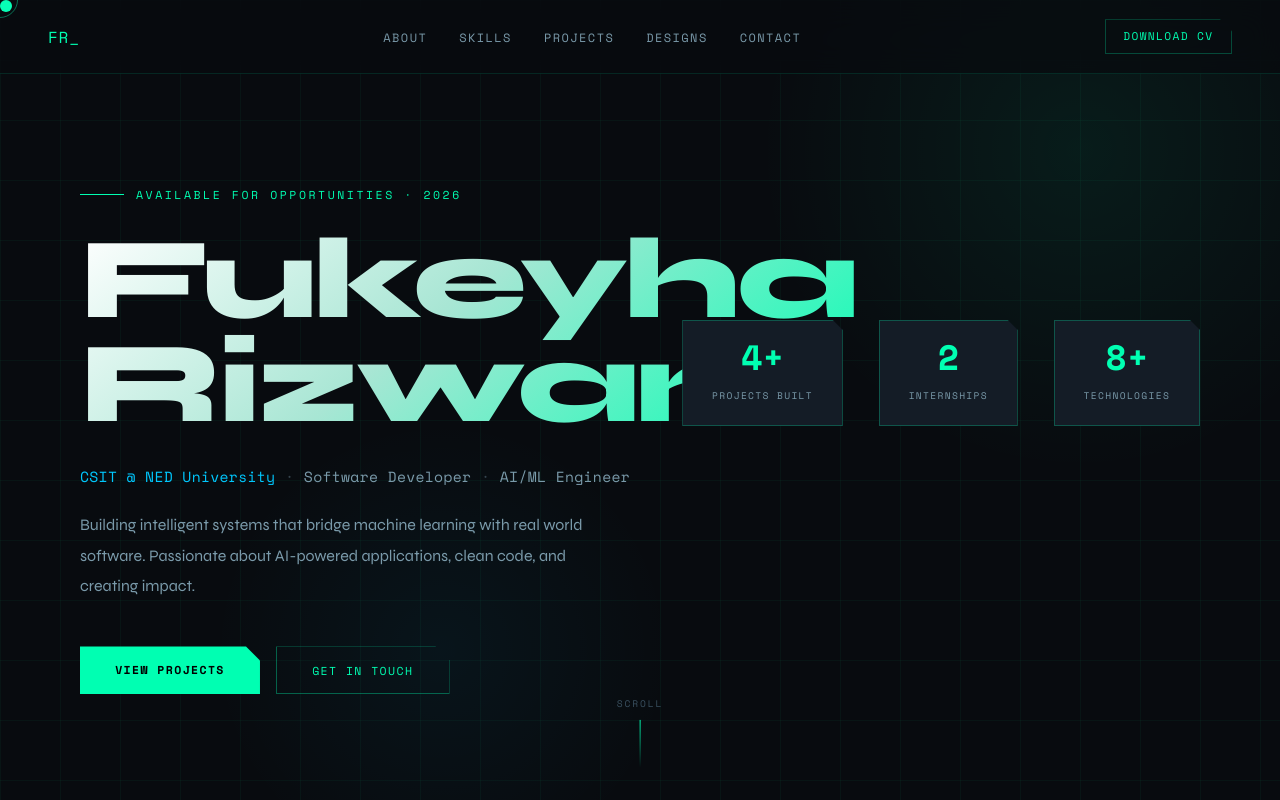
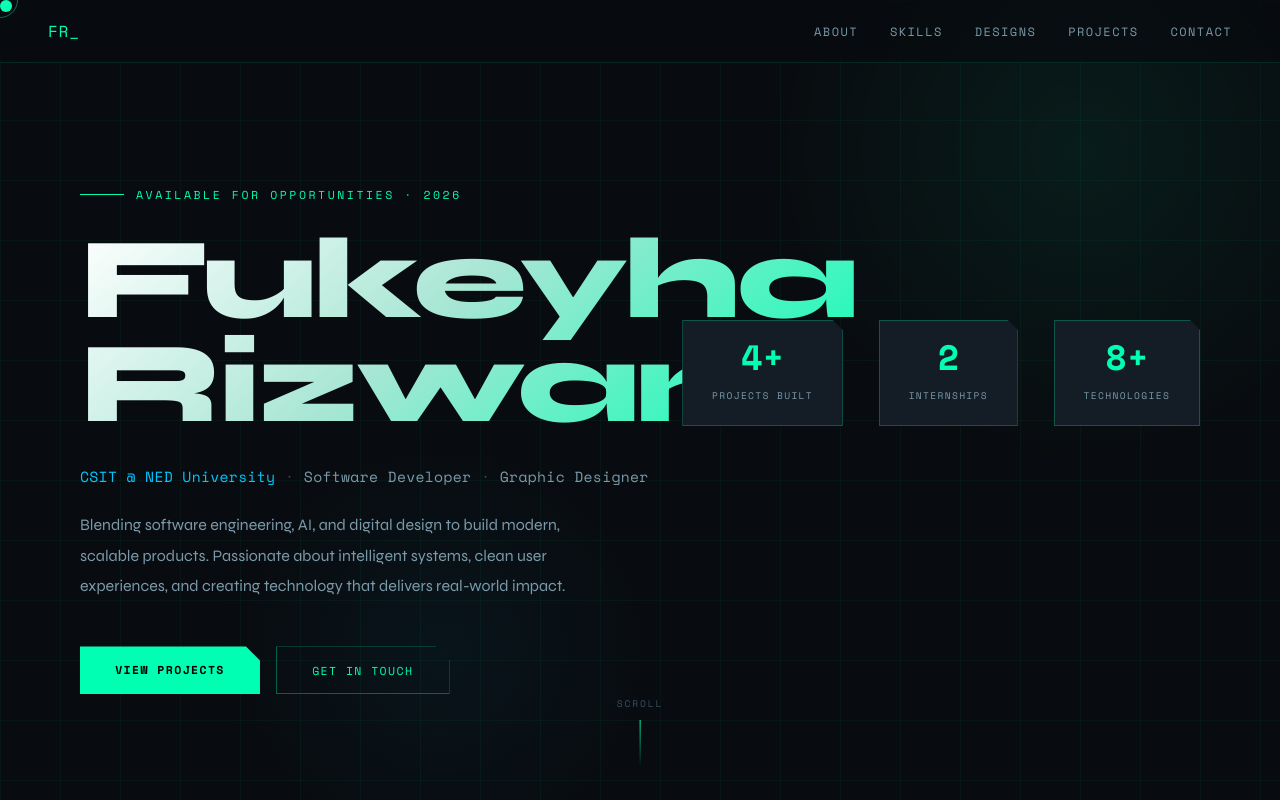
Before and after one commit to fukeyha2003/Fukeyha-portfolio, a Next.js app: page / in a window 1280 px wide. Shown: the top 800 px of the page. Built offline with nearby package versions, Linux system fonts and the light colour scheme.

Commit message:
redeploy

```diff
--- a/components/Hero.jsx
+++ b/components/Hero.jsx
@@ -110,7 +110,7 @@ export default function Hero() {
           <span style={{ margin: '0 0.6rem', opacity: 0.4 }}>·</span>
           Software Developer
           <span style={{ margin: '0 0.6rem', opacity: 0.4 }}>·</span>
-          AI/ML Engineer
+          Graphic Designer
         </p>
 
         {/* Description */}
@@ -125,9 +125,7 @@ export default function Hero() {
             fontFamily: "'Syne', sans-serif",
           }}
         >
-          Building intelligent systems that bridge machine learning with
-          real world software. Passionate about AI-powered applications,
-          clean code, and creating impact.
+          Blending software engineering, AI, and digital design to build modern, scalable products. Passionate about intelligent systems, clean user experiences, and creating technology that delivers real-world impact.
         </p>
 
         {/* Buttons */}
--- a/components/Navbar.jsx
+++ b/components/Navbar.jsx
@@ -5,8 +5,9 @@ import Link from 'next/link'
 const links = [
   { href: '#about', label: 'About' },
   { href: '#skills', label: 'Skills' },
+  { href: '#designs', label: 'Designs' },
   { href: '#projects', label: 'Projects' },
-  { href: '#designs', label: 'Designs' },
+
   { href: '#contact', label: 'Contact' },
 ]
 
@@ -59,7 +60,7 @@ export default function Navbar() {
       </ul>
 
       {/* Download CV button */}
-      <a
+      {/* <a
         href="/Fukeyha_Rizwan_CV.pdf"
         download
         className="clip-btn"
@@ -76,7 +77,7 @@ export default function Navbar() {
         onMouseLeave={e => (e.currentTarget.style.background = 'transparent')}
       >
         Download CV
-      </a>
+      </a> */}
     </nav>
   )
 }
```
